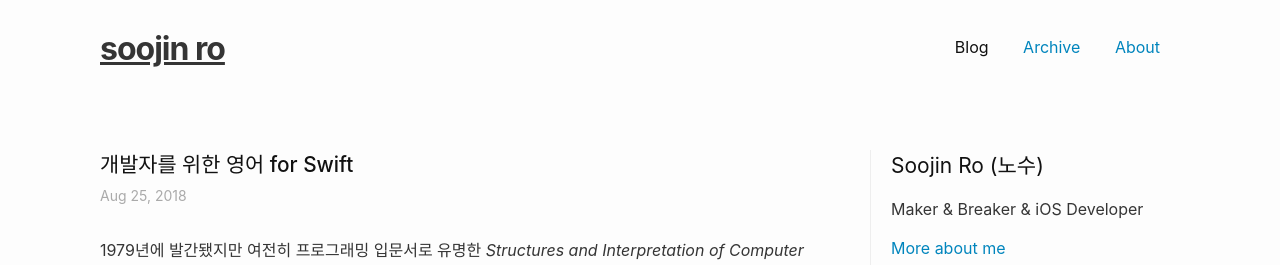
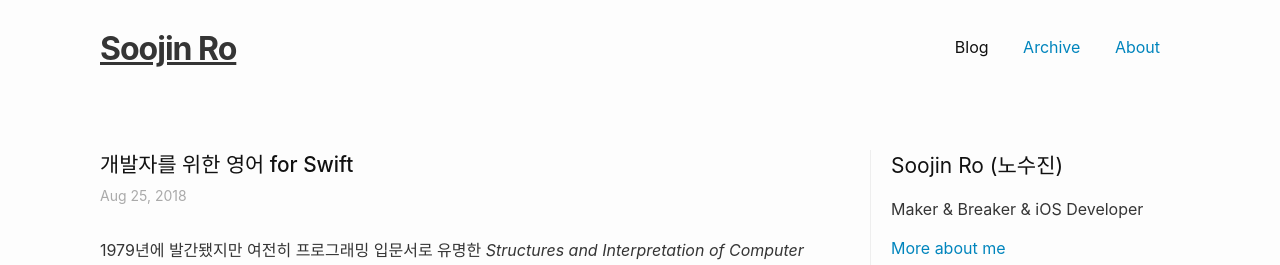
Before and after one commit to nsoojin/nsoojin.github.io, a Jekyll site: the page built from index.html, in a window 1280 px wide and 900 px high. Shown: the top 265 px of the window. Built offline with Jekyll 4.4.1, drawn with Linux system fonts in a browser that asks for light colours; the list of posts is cut into pages by our own code.

Commit message:
minor modification

```diff
--- a/_config.yml
+++ b/_config.yml
@@ -13,7 +13,7 @@
 # you will see them accessed via {{ site.title }}, {{ site.email }}, and so on.
 # You can create any custom variable you would like, and they will be accessible
 # in the templates via {{ site.myvariable }}.
-title: soojin ro
+title: Soojin Ro
 email: contact@soojin.ro
 description: >- # this means to ignore newlines until "baseurl:"
   Personal Website and Blog
--- a/_includes/sidebar.html
+++ b/_includes/sidebar.html
@@ -1,5 +1,5 @@
 <div id="sidebar">
-  <h1 style="font-size: 21px;">Soojin Ro (노수)</h1>
+  <h1 style="font-size: 21px;">Soojin Ro (노수진)</h1>
   <p>Maker & Breaker & iOS Developer</a></p>
   <p><a href="/about">More about me</a></p>
   <img src="/assets/SoojinRo.JPG" width="180" />
```
